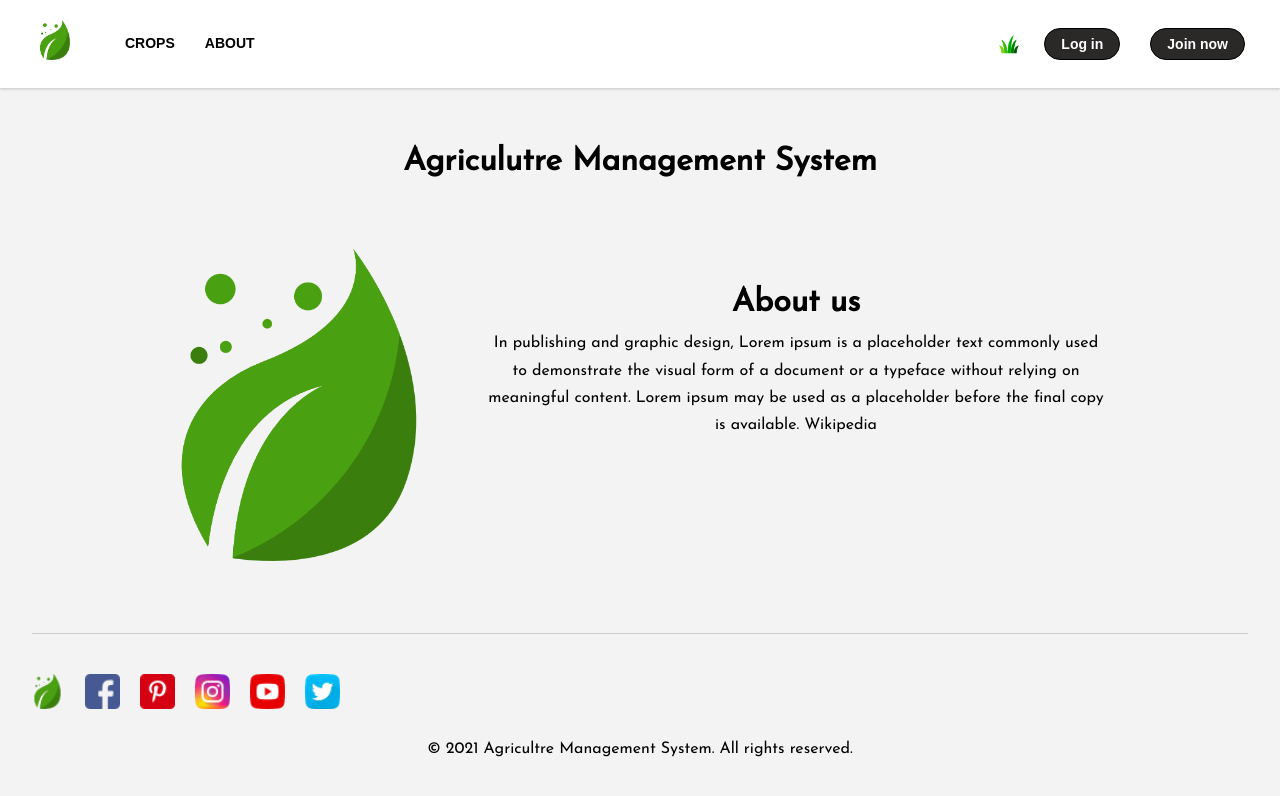
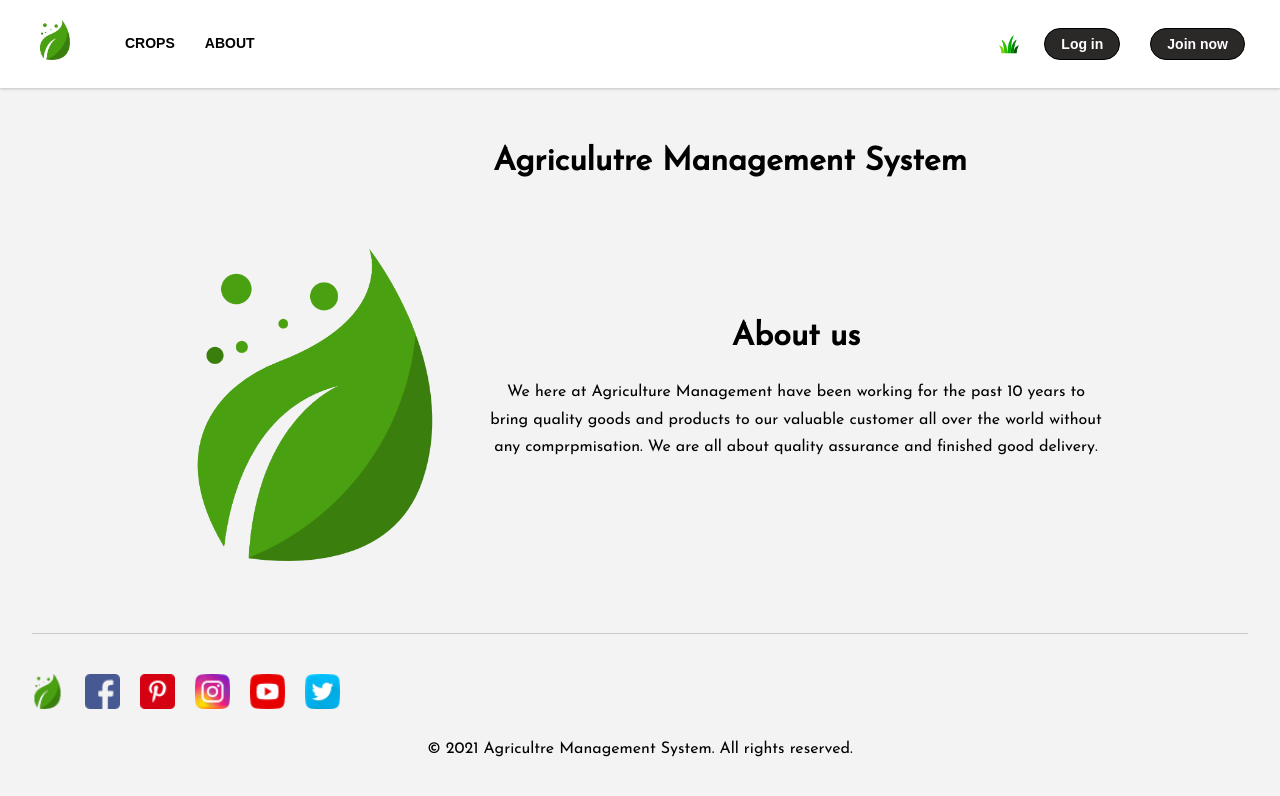
Before and after one commit to Nikankhadka/GroupD-g5, a Next.js app in the folder ams/: page /about in a window 1280 px wide. Shown: the top 796 px of the page. Built offline with nearby package versions, Linux system fonts and the light colour scheme.

Commit message:
About Us

```diff
--- a/ams/pages/about.js
+++ b/ams/pages/about.js
@@ -19,7 +19,7 @@ export default function About(){
                            About us
                        </h1>
                        <p>
-                       In publishing and graphic design, Lorem ipsum is a placeholder text commonly used to demonstrate the visual form of a document or a typeface without relying on meaningful content. Lorem ipsum may be used as a placeholder before the final copy is available. Wikipedia
+                       We here at Agriculture Management have been working for the past 10 years to bring quality goods and products to our valuable customer all over the world without any comprpmisation. We are all about quality assurance and finished good delivery.
                        </p>
                    </div>
                </div>
--- a/ams/styles/about.css
+++ b/ams/styles/about.css
@@ -1,4 +1,4 @@
-/* Nikan khadka */
+
 
 /* main body of the about us page */
 .About-body{
@@ -9,6 +9,7 @@ text-align: center;
 /* heading  */
 .headding{
     padding: 2rem;
+    margin-left: 180px;
 }
 
 
@@ -28,8 +29,12 @@ text-align: center;
 
 .content{
     width: 650px;
-    margin: 1rem;
+    margin-top: 50px;
     padding: 1rem;
+}
+
+.content h1{
+    margin-bottom: 20px;
 }
 .content p h2{
     display: inline-block;
```
